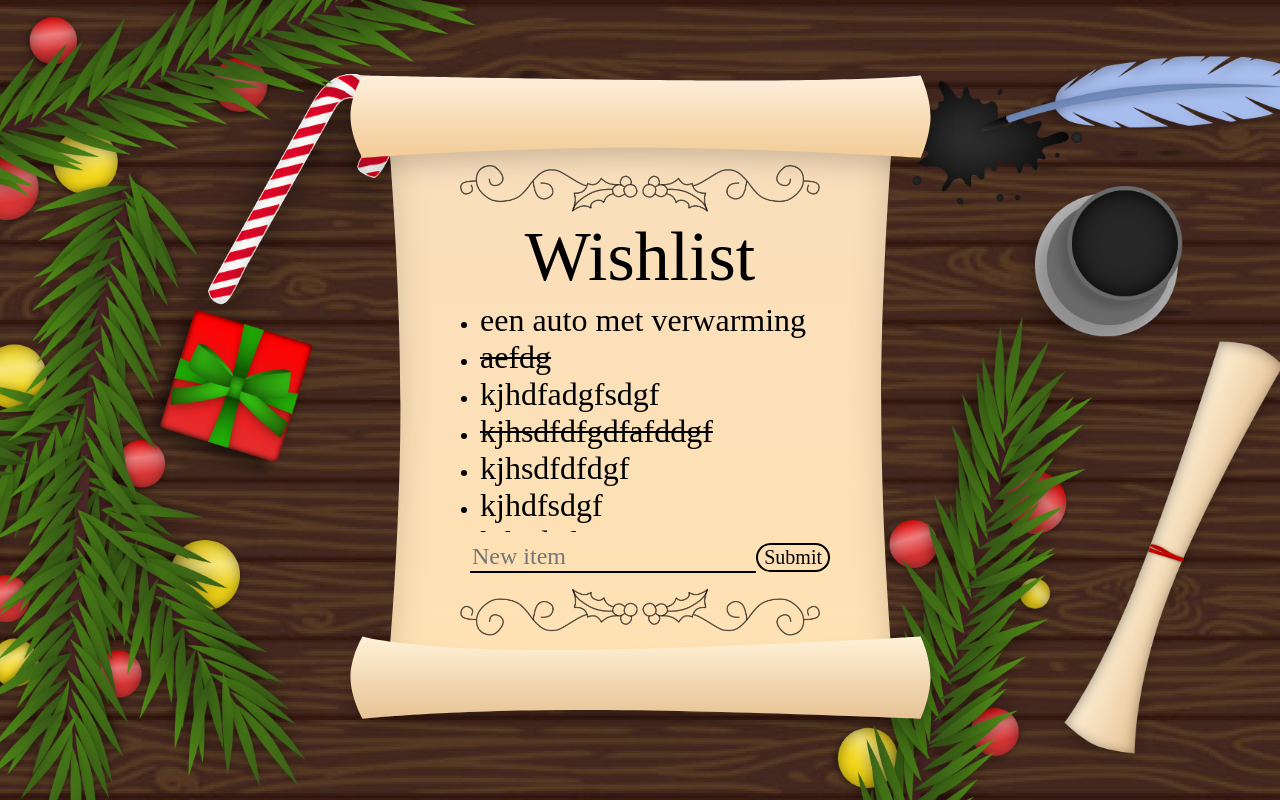
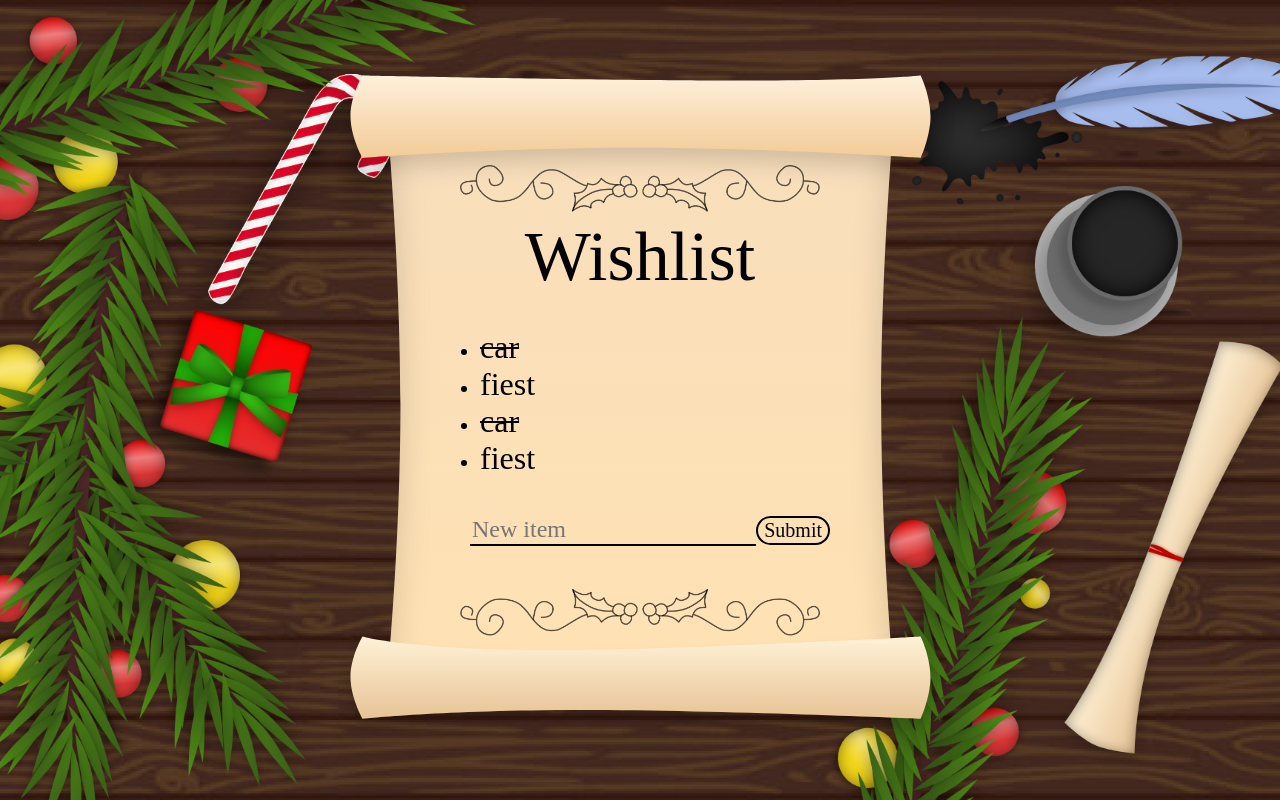
Before and after one commit to ScottZ2004/Christmas-Wishlist, a React (Create React App) app in the folder react-rest-api/: page / in a window 1280 px wide. Built offline with nearby package versions, Linux system fonts and the light colour scheme; a web font is replaced by a local one.

Commit message:
the dashboard now keeps track of the list items

```diff
--- a/react-rest-api/src/Components/Dashboard/Dashboard.tsx
+++ b/react-rest-api/src/Components/Dashboard/Dashboard.js
@@ -1,9 +1,40 @@
 import List from "../List/List";
 import "./Dashboard.css";
+import {useState, useEffect} from "react";
 
 const Dashboard = () => {
+    //import images
     const imgUrl = require("../../Images/parchment.png");
     const deviderUrl = require("../../Images/devider.png");
+
+    //states
+    const [list, setList] = useState([]);
+
+    useEffect(() => {
+        setList([
+        {
+            id: 1,
+            name: "car",
+            done: false,
+        },
+        {
+            id: 2,
+            name: "fiest",
+            done: true,
+        },
+        {
+            id: 3,
+            name: "car",
+            done: false,
+        },
+        {
+            id: 4,
+            name: "fiest",
+            done: true,
+        },
+    ]);
+    }, []);
+
     return(
         <section className="dashboardContainer">
            <div className="parchment">
@@ -13,7 +44,7 @@ const Dashboard = () => {
                         <img className="parchment__devider" src={deviderUrl} alt="devider" />
                         <h1 className="parchment__title">Wishlist</h1>
                     </div>
-                    <List/>
+                    <List list={list}/>
                     <form className="parchment__form" action="">
                         <input className="parchment__input" placeholder="New item" type="text" />
                         <button className="parchment__button">Submit</button>
--- /dev/null
+++ b/react-rest-api/src/Components/List/List.js
@@ -0,0 +1,17 @@
+import "./List.css"
+
+export default function List(props) {
+  const list = props.list.map(item => {
+    let className = "list__item";
+    if(!item.done){
+      className = "list__item--done";
+    }
+    return <li key={item.id} className={className}>{item.name}</li>
+  });
+
+  return (
+    <ul className="list">
+      {list}
+    </ul>
+  )
+}
--- a/react-rest-api/src/Components/List/List.tsx
+++ /dev/null
@@ -1,23 +0,0 @@
-import "./List.css"
-
-export default function List() {
-  return (
-    <>
-        <ul className="list">
-            <li className="list__item">een auto met verwarming</li>
-            <li className="list__item--done">aefdg</li>
-            <li className="list__item">kjhdfadgfsdgf</li>
-            <li className="list__item--done">kjhsdfdfgdfafddgf</li>
-            <li className="list__item">kjhsdfdfdgf</li>
-            <li className="list__item">kjhdfsdgf</li>
-            <li className="list__item">kjhsdgf</li>
-            <li className="list__item--done">kjhgfgfgfgsdgf</li>
-            <li className="list__item">kjhgffggfgsdgf</li>
-            <li className="list__item">kjhgfgfgfsdgf</li>
-            <li className="list__item">kjhsfewerdgf</li>
-            <li className="list__item">kjhjhjhjsdgf</li>
-        </ul>
-
-    </>
-  )
-}
```
Also changed, not shown: react-rest-api/src/App/App.tsx (+5 -5 lines), react-rest-api/src/Components/Login/Login.js (renamed from react-rest-api/src/Components/Login/Login.tsx).
